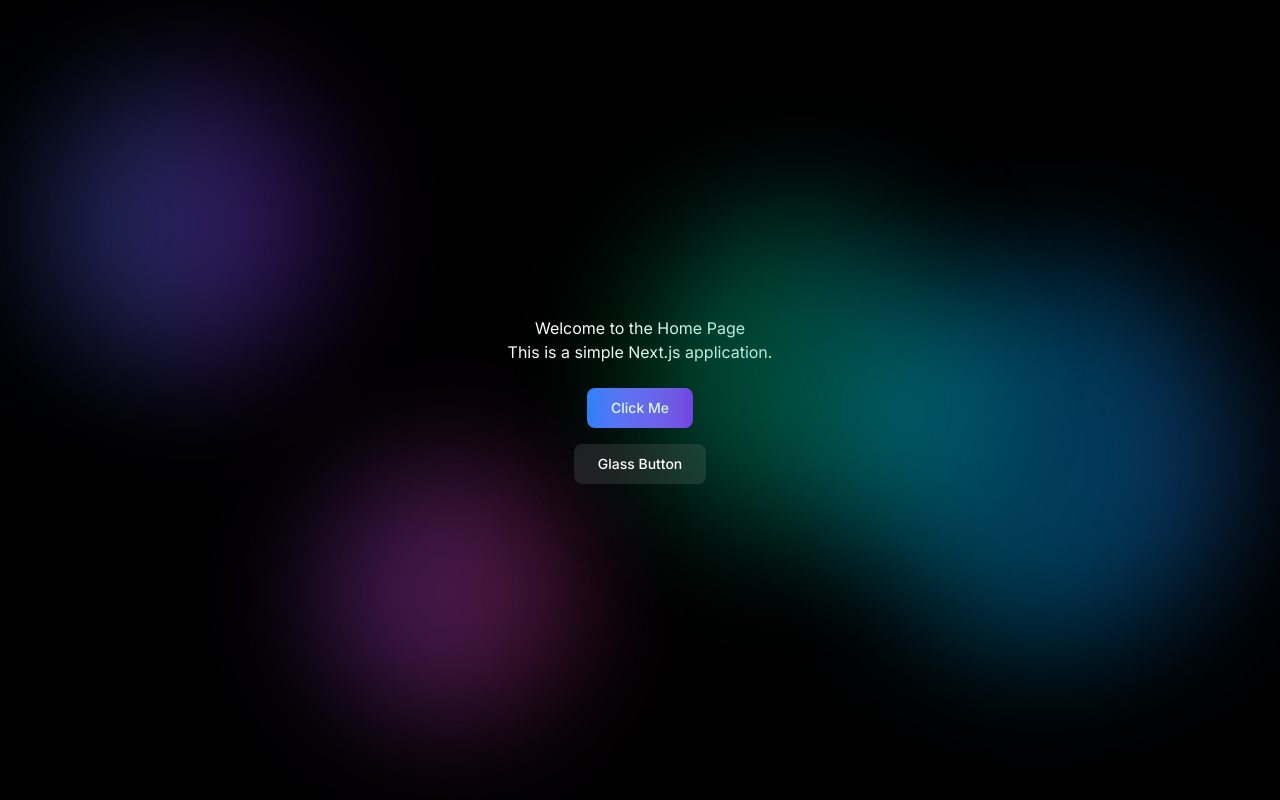
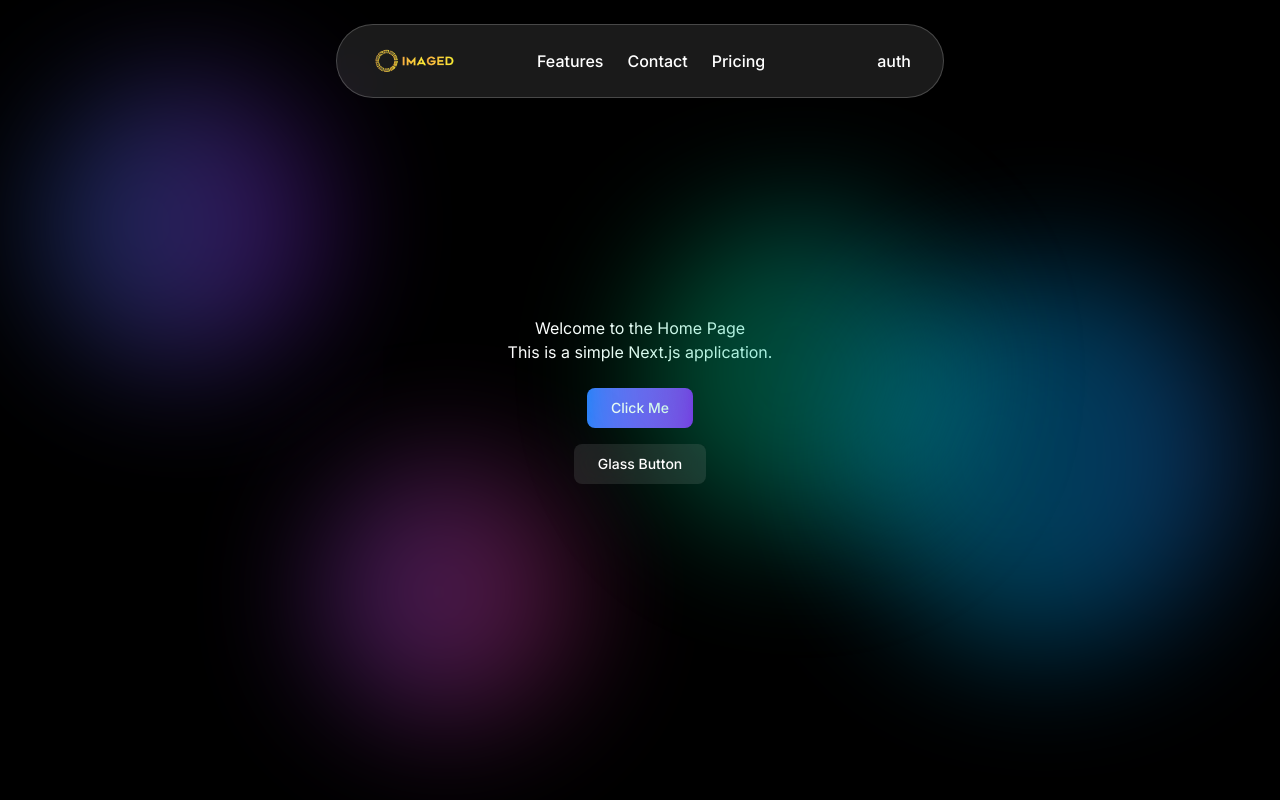
Before and after one commit to ALITAYYAB2K1/imaged-nextjs, a Next.js app: page / in a window 1280 px wide. Built offline with nearby package versions, Linux system fonts and the light colour scheme.

Commit message:
feat: add Header component and logo image to layout

```diff
--- a/app/layout.tsx
+++ b/app/layout.tsx
@@ -4,6 +4,7 @@ import "./globals.css";
 import { ThemeProvider } from "@/components/theme-provider";
 import { Toaster } from "sonner";
 import FloatingShapes from "@/components/Floating-shapes";
+import Header from "@/components/Header";
 
 const geistSans = Geist({
   variable: "--font-geist-sans",
@@ -37,7 +38,7 @@ export default function RootLayout({
           enableSystem
           disableTransitionOnChange
         >
-          {/* <Header />*/}
+          <Header />
           <main className="bg-slate-900 min-h-screen text-white overflow-x-hidden">
             <FloatingShapes />
             <Toaster richColors />
--- /dev/null
+++ b/components/Header.tsx
@@ -0,0 +1,59 @@
+"use client";
+import Link from "next/link";
+import Image from "next/image";
+import React from "react";
+import { usePathname } from "next/navigation";
+function Header() {
+  const path = usePathname();
+  return (
+    <header className="fixed top-6 left-1/2 transform -translate-x-1/2 z-50 text-nowrap">
+      <div
+        className="backdrop-blur-md bg-white/10 border border-white/20 rounded-full
+       px-8 py-3 flex items-center justify-between gap-8"
+      >
+        <Link href="/" className="mr-10 md:mar-20">
+          <Image
+            src="/logo.png"
+            alt="Logo"
+            className="min-w-24 object-cover hover:offset-y-2 hover:scale-125"
+            width={90}
+            height={24}
+          />
+        </Link>
+        {path === "/" && (
+          <div className="hidden md:flex space-x-6">
+            <Link
+              href="#features"
+              className="text-white font-medium transition-all duration-300 hover:text-cyan-400
+                cursor-pointer hover:offset-y-2 hover:scale-125"
+            >
+              Features
+            </Link>
+            <Link
+              href="#contact"
+              className="text-white font-medium transition-all duration-300 hover:text-cyan-400
+                cursor-pointer hover:offset-y-2 hover:scale-125"
+            >
+              Contact
+            </Link>
+            <Link
+              href="#pricing"
+              className="text-white font-medium transition-all duration-300 hover:text-cyan-400
+                cursor-pointer hover:offset-y-2 hover:scale-125"
+            >
+              Pricing
+            </Link>
+          </div>
+        )}
+        <div
+          className="text-white font-medium transition-all duration-300 hover:text-cyan-400
+                cursor-pointer hover:offset-y-2 hover:scale-125 flex items-center gap-3 ml-10 md:ml-20"
+        >
+          auth
+        </div>
+      </div>
+    </header>
+  );
+}
+
+export default Header;
```
Also changed, not shown: public/logo.png (added).
